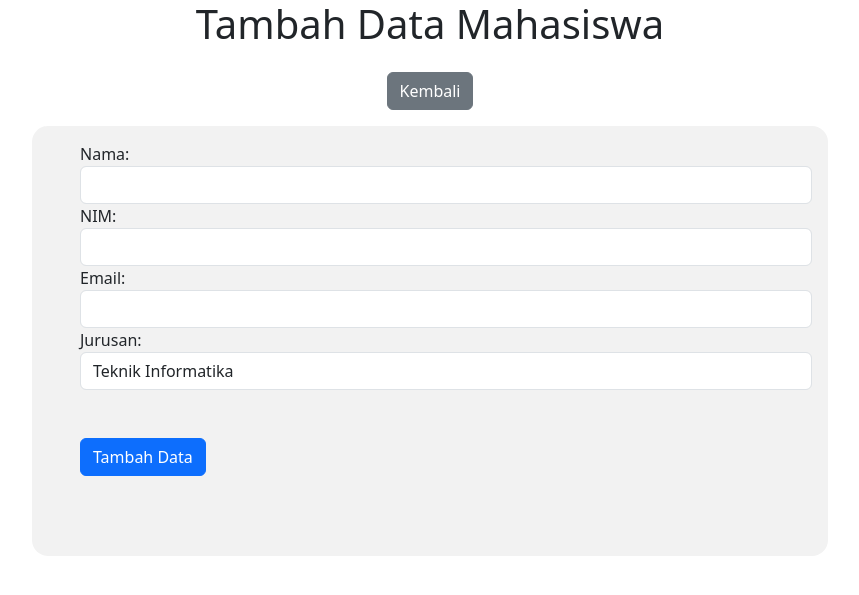
After one commit to Dickybulin26/project_mvc, a PHP site: page /project_mvc/view/tambah.php in a window 1280 px wide. The commit adds this page. Shown: the top 595 px of the page, without its empty margins (210-1069 px from the left). Run offline with PHP 8.4, Linux system fonts and the light colour scheme.

Commit message:
feat: adding methode create data for mahasiswa

```diff
--- a/pertemuan3/controllers/controller.php
+++ b/pertemuan3/controllers/controller.php
@@ -19,7 +19,7 @@ class MahasiswaController
         $mahasiswa = $this->model->getAllMahasiswa();
 
         // Mengirim data ke view untuk ditampilkan
-        require  __DIR__ . '/../view/view.php';  // Memanggil view untuk ditampilkan
+        require __DIR__ . '/../view/view.php';  // Memanggil view untuk ditampilkan
     }
 
     //* method untuk memanggil nim mahasiswa
@@ -32,4 +32,26 @@ class MahasiswaController
         // Mengirim data ke view
         require __DIR__ . '/../view/view2.php';
     }
+
+    // Method untuk menambahkan data mahasiswa
+    public function addData()
+    {
+        // Cek apakah form telah disubmit
+        if (isset($_POST["submit"])) {
+            // Panggil method addMahasiswa dari model dengan data yang dikirim dari form
+            $this->model->addMahasiswa($_POST);
+
+            // Redirect ke halaman index setelah data berhasil ditambahkan
+            echo "
+            <script>
+                alert('Data berhasil ditambahkan!');
+                document.location.href = 'http://localhost/project_mvc/pertemuan3/index.php/mahasiswa';
+            </script>
+        ";
+        } else {
+            // Menampilkan form tambah mahasiswa jika belum ada submit
+            require __DIR__ . '/../view/tambah.php';
+        }
+    }
+
 }
--- a/pertemuan3/models/model.php
+++ b/pertemuan3/models/model.php
@@ -39,7 +39,6 @@ class MahasiswaModel
         return $mahasiswa;  // Mengembalikan array mahasiswa
     }
 
-    // Method untuk mengambil data Nama mahasiswa
     // Method untuk mengambil data mahasiswa berdasarkan id
     public function getMahasiswaById($id)
     {
@@ -50,4 +49,34 @@ class MahasiswaModel
         $result = $stmt->get_result();
         return $result->fetch_assoc(); // Kembalikan satu baris data mahasiswa
     }
+
+    // Method untuk menambahkan data mahasiswa
+    public function addMahasiswa($data)
+    {
+        $query = "INSERT INTO tb_mahasiswa (nim, nama, email, jurusan) VALUES (?, ?, ?, ?)";
+        $stmt = $this->db->prepare($query);
+
+        // Bind parameter
+        $stmt->bind_param(
+            "ssss",
+            $data['nim'],
+            $data['nama'],
+            $data['email'],
+            $data['jurusan']
+        );
+
+        // Eksekusi statement
+        $stmt->execute();
+
+        // Tutup statement
+        $stmt->close();
+
+        // Anda bisa menambahkan pengecekan untuk keberhasilan operasi
+        if ($stmt->affected_rows > 0) {
+            return true; // Data berhasil ditambahkan
+        } else {
+            return false; // Gagal menambahkan data
+        }
+    }
+
 }
--- a/pertemuan3/route.php
+++ b/pertemuan3/route.php
@@ -9,7 +9,11 @@ function route($url)
 
     // Pisahkan controller dan method dari URL
     $parts = explode('/', $url);
-    $controllerName = ucfirst($parts[3]) . 'Controller'; // Contoh: mahasiswa -> MahasiswaController
+
+    //* uncomment below if your controller is not named 'mahasiswa'
+    // $controllerName = ucfirst($parts[3]) . 'Controller'; // Contoh: mahasiswa -> MahasiswaController
+
+    $controllerName = 'MahasiswaController'; // Contoh: mahasiswa -> MahasiswaController
     $methodName = $parts[4] ?? 'index'; // Jika tidak ada method, gunakan 'index'
 
     // Cek apakah file controller ada
--- /dev/null
+++ b/pertemuan3/view/tambah.php
@@ -0,0 +1,81 @@
+<?php
+require_once __DIR__ . '/../controllers/controller.php';
+?>
+
+<!DOCTYPE html>
+<html lang="en">
+
+<head>
+    <meta charset="UTF-8">
+    <meta name="viewport" content="width=device-width, initial-scale=1.0">
+    <title>Tambah Data Mahasiswa</title>
+    <style>
+        li {
+            list-style: none;
+        }
+
+        .form-tambah {
+            margin-right: 10rem;
+            margin-left: 10rem;
+            background-color: #f2f2f2;
+            padding: 1rem;
+            border-radius: 1rem;
+        }
+    </style>
+    <!-- bootstrap 5 -->
+    <link href="https://cdn.jsdelivr.net/npm/bootstrap@5.3.3/dist/css/bootstrap.min.css" rel="stylesheet"
+        integrity="sha384-QWTKZyjpPEjISv5WaRU9OFeRpok6YctnYmDr5pNlyT2bRjXh0JMhjY6hW+ALEwIH" crossorigin="anonymous">
+    <script src="https://cdn.jsdelivr.net/npm/bootstrap@5.3.3/dist/js/bootstrap.bundle.min.js"
+        integrity="sha384-YvpcrYf0tY3lHB60NNkmXc5s9fDVZLESaAA55NDzOxhy9GkcIdslK1eN7N6jIeHz"
+        crossorigin="anonymous"></script>
+</head>
+
+<body>
+    <div class="container">
+        <h1 class="text-center">Tambah Data Mahasiswa</h1>
+
+        <div class="d-flex justify-content-center">
+            <a href="http://localhost/project_mvc/pertemuan3/index.php/"><button
+            class="btn btn-secondary my-3">Kembali</button></a>
+        </div>
+
+        <div class="form-tambah">
+
+
+            <!-- Form pengisian data mahasiswa -->
+            <form action="" method="post" enctype="multipart/form-data">
+                <ul>
+                    <li>
+                        <label for="nama">Nama: </label>
+                        <input class="form-control" type="text" name="nama" id="nama" required>
+                    </li>
+                    <li>
+                        <label for="nim">NIM: </label>
+                        <input class="form-control" type="number" name="nim" id="nim" required>
+                    </li>
+                    <li>
+                        <label for="email">Email: </label>
+                        <input class="form-control" type="email" name="email" id="email" required>
+                    </li>
+                    <li>
+                        <label for="jurusan">Jurusan: </label>
+                        <!-- <input class="form-control" type="text" name="jurusan" id="jurusan" required> -->
+                        <select name="jurusan" id="jurusan" class="form-control" required>
+                            <option value="Teknik Informatika">Teknik Informatika</option>
+                            <option value="Sistem Informasi">Sistem Informasi</option>
+                            <option value="Manajemen Informatika">Manajemen Informatika</option>
+                            <option value="Teknik Komputer">Teknik Komputer</option>
+                            <option value="Teknik elektro">Teknik elektro</option>
+                            <option value="Teknik Rekayasa Perangkat Lunak">Teknik Rekayasa Perangkat Lunak</option>
+                        </select>
+                    </li>
+                    <li>
+                        <button type="submit" name="submit" class="btn btn-primary my-5">Tambah Data</button>
+                    </li>
+                </ul>
+            </form>
+        </div>
+        </>
+</body>
+
+</html>
```
Also changed, not shown: pertemuan3/view/view.php (+19 -4 lines), README.md (added).
